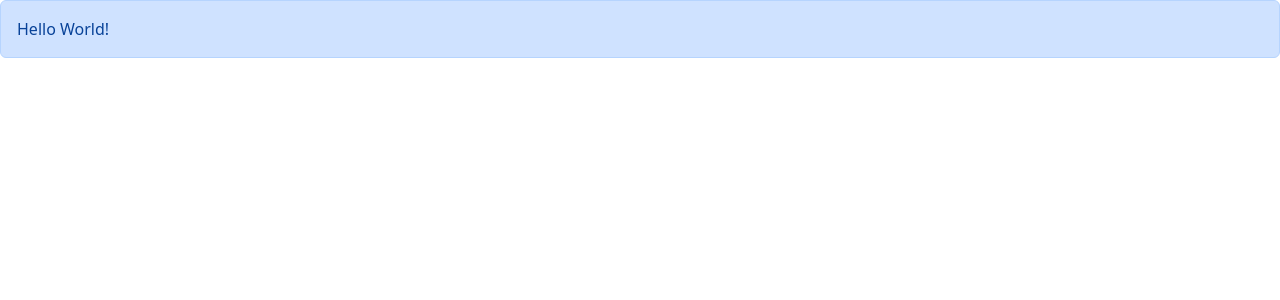
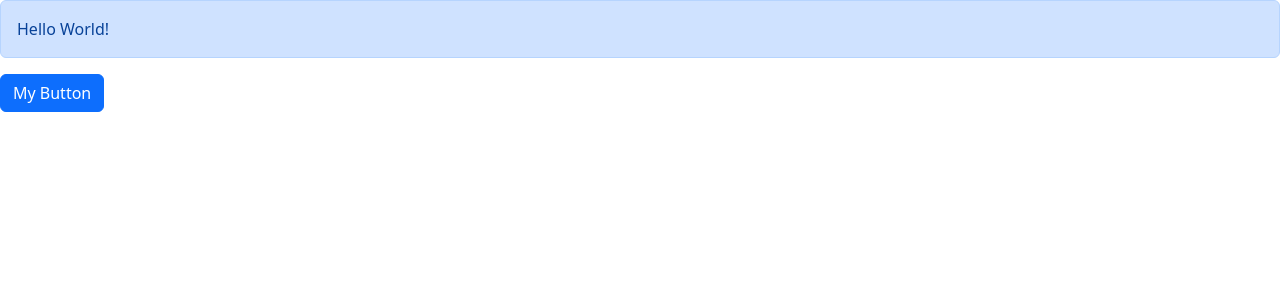
Before and after one commit to Geoffrey-Merville/--course-reactjs, a React (Vite) app in the folder react-app/: page / in a window 1280 px wide. Shown: the top 300 px of the page. Built offline with nearby package versions, Linux system fonts and the light colour scheme.

Commit message:
created button component

```diff
--- a/react-app/src/App.tsx
+++ b/react-app/src/App.tsx
@@ -1,4 +1,5 @@
 import Alert from "./components/Alert";
+import Button from "./components/Button";
 
 function App() {
   return (
@@ -6,6 +7,9 @@ function App() {
       <Alert>
         Hello <span>World!</span>
       </Alert>
+      <Button onClick={() => console.log("Clicked")}>
+        My Button
+      </Button>
     </div>
   );
 }
--- /dev/null
+++ b/react-app/src/components/Button.tsx
@@ -0,0 +1,11 @@
+import ButtonProps from "../interfaces/ButtonProps";
+
+const Button = ({ children, onClick, color = "primary" }: ButtonProps) => {
+  return (
+    <button className={"btn btn-" + color} onClick={onClick}>
+      {children}
+    </button>
+  );
+};
+
+export default Button;
--- /dev/null
+++ b/react-app/src/interfaces/ButtonProps.tsx
@@ -0,0 +1,7 @@
+interface ButtonProps {
+  children: string;
+  color?: "primary" | "secondary" | "danger";
+  onClick: () => void;
+}
+
+export default ButtonProps;
```
